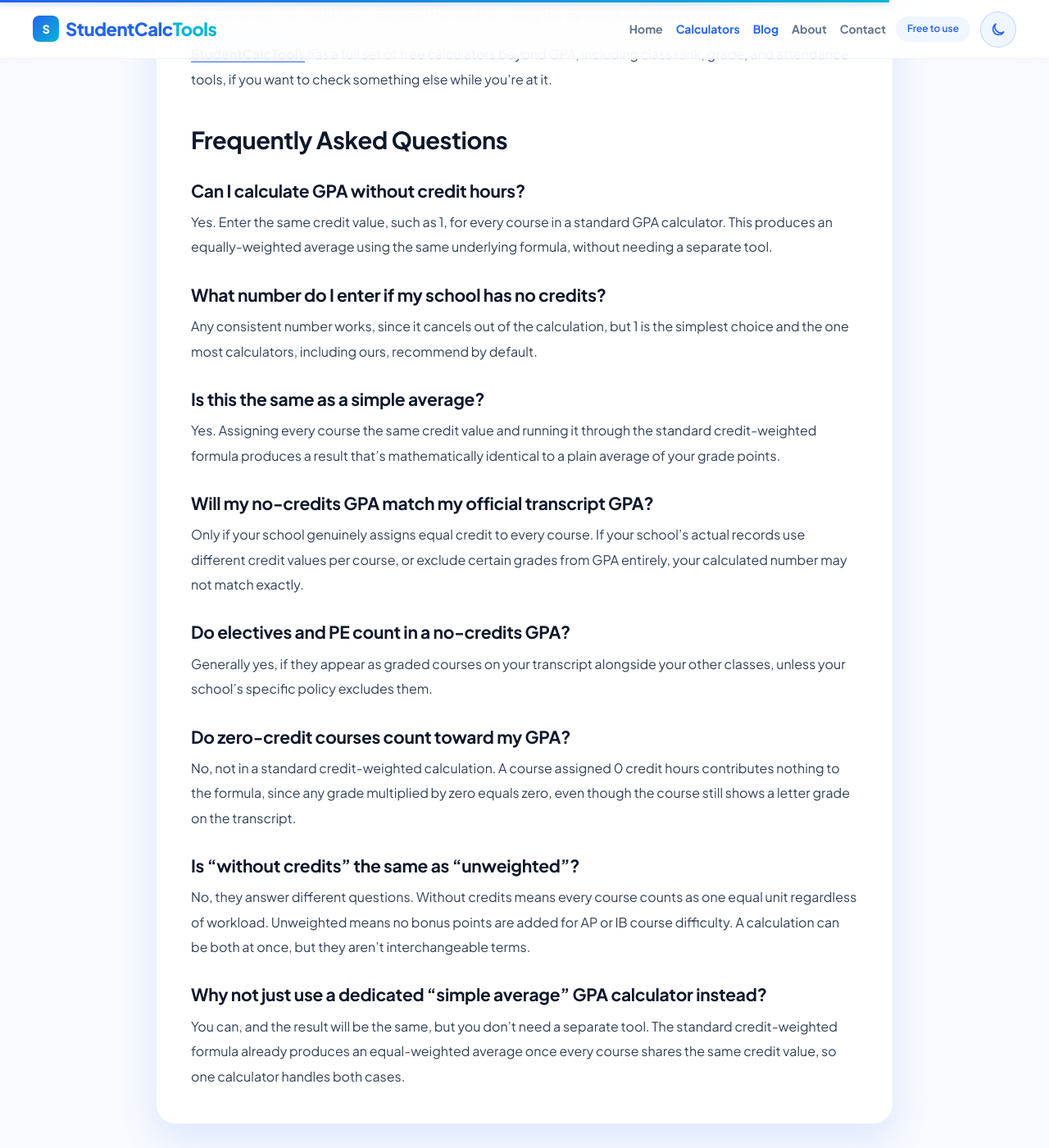
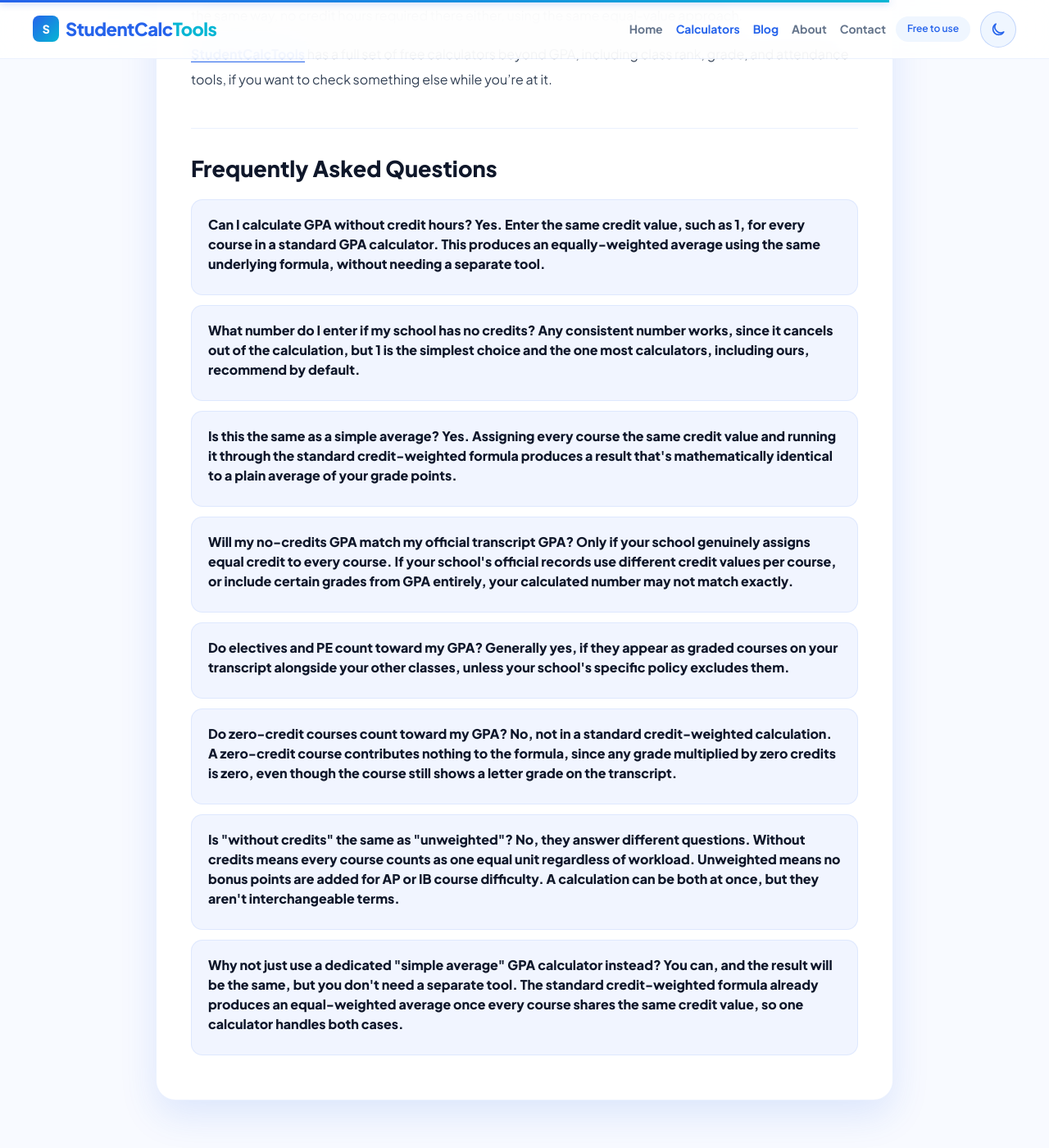
Before and after one commit to zaidmeo09-dhangal/studentcalctools, a Jekyll site: the page built from _posts/2026-08-28-gpa-calculator-without-credits-how-to-get-an-equal-weighted-gpa.md, in a window 1280 px wide and 1400 px high, scrolled down 4522 px. Shown: the whole window at 82% size. Built offline with Jekyll 4.4.1, drawn with Linux system fonts in a browser that asks for light colours; part of the change alters nothing that is shown.

Commit message:
Update _posts/2026-08-28-gpa-calculator-without-credits-how-to-get-an-equal-weighted-gpa.md (via Pages CMS)

```diff
--- a/_posts/2026-08-28-gpa-calculator-without-credits-how-to-get-an-equal-weighted-gpa.md
+++ b/_posts/2026-08-28-gpa-calculator-without-credits-how-to-get-an-equal-weighted-gpa.md
@@ -23,6 +23,70 @@ excerpt: Calculate GPA without credit hours by entering the same credit value
 featured_image: /assets/images/gpa-calculation-without-credit-hours-using-equal-weighting.webp
 image_alt: GPA calculation without credit hours using equal weighting.
 read_time: 5 min read
+faqs_raw: >-
+  Can I calculate GPA without credit hours?
+
+  Yes. Enter the same credit value, such as 1, for every course in a standard
+  GPA calculator. This produces an equally-weighted average using the same
+  underlying formula, without needing a separate tool.
+
+  ---
+
+  What number do I enter if my school has no credits?
+
+  Any consistent number works, since it cancels out of the calculation, but 1 is
+  the simplest choice and the one most calculators, including ours, recommend by
+  default.
+
+  ---
+
+  Is this the same as a simple average?
+
+  Yes. Assigning every course the same credit value and running it through the
+  standard credit-weighted formula produces a result that's mathematically
+  identical to a plain average of your grade points.
+
+  ---
+
+  Will my no-credits GPA match my official transcript GPA?
+
+  Only if your school genuinely assigns equal credit to every course. If your
+  school's official records use different credit values per course, or include
+  certain grades from GPA entirely, your calculated number may not match
+  exactly.
+
+  ---
+
+  Do electives and PE count toward my GPA?
+
+  Generally yes, if they appear as graded courses on your transcript alongside
+  your other classes, unless your school's specific policy excludes them.
+
+  ---
+
+  Do zero-credit courses count toward my GPA?
+
+  No, not in a standard credit-weighted calculation. A zero-credit course
+  contributes nothing to the formula, since any grade multiplied by zero credits
+  is zero, even though the course still shows a letter grade on the transcript.
+
+  ---
+
+  Is "without credits" the same as "unweighted"?
+
+  No, they answer different questions. Without credits means every course counts
+  as one equal unit regardless of workload. Unweighted means no bonus points are
+  added for AP or IB course difficulty. A calculation can be both at once, but
+  they aren't interchangeable terms.
+
+  ---
+
+  Why not just use a dedicated "simple average" GPA calculator instead?
+
+  You can, and the result will be the same, but you don't need a separate tool.
+  The standard credit-weighted formula already produces an equal-weighted
+  average once every course shares the same credit value, so one calculator
+  handles both cases.
 ---
 **To calculate GPA without credit hours, enter the same credit value, such as 1, for every course in the [GPA calculator](https://studentcalctools.com/gpa-calculator/). This produces a simple, equally-weighted average automatically, using the exact same formula the calculator already runs, just with every course carrying identical weight.** You don't need a separate GPA calculator no credits tool or a different method, only a different input.
 
@@ -60,8 +124,6 @@ This means entering 1 credit for every course, entering 3 credits for every cour
 2. **Select each course's letter grade** as usual.
 3. **Enter the same credit value for every course.** The specific number doesn't matter, 1 is simplest, since it cancels out of the calculation either way.
 4. **Calculate.** The result is your equally-weighted GPA, mathematically identical to a plain average of your grade points.
-
-
 
 ## **A Fully Worked Example: Five Courses, No Credits Given**
 
@@ -106,39 +168,3 @@ An equal-weighted calculation will match your school's official GPA when every o
 Everything above covers one term or one group of courses. If you want to combine an equal-weighted GPA with results from other semesters into a single cumulative figure, the [CGPA calculator](https://studentcalctools.com/cgpa-calculator/) handles that roll-up the same way, no credit hours required there either, using the same equal-value approach.
 
 [StudentCalcTools](https://studentcalctools.com/) has a full set of free calculators beyond GPA, including class rank, grade, and attendance tools, if you want to check something else while you're at it.
-
-
-
-## **Frequently Asked Questions**
-
-### **Can I calculate GPA without credit hours?**
-
-Yes. Enter the same credit value, such as 1, for every course in a standard GPA calculator. This produces an equally-weighted average using the same underlying formula, without needing a separate tool.
-
-### **What number do I enter if my school has no credits?**
-
-Any consistent number works, since it cancels out of the calculation, but 1 is the simplest choice and the one most calculators, including ours, recommend by default.
-
-### **Is this the same as a simple average?**
-
-Yes. Assigning every course the same credit value and running it through the standard credit-weighted formula produces a result that's mathematically identical to a plain average of your grade points.
-
-### **Will my no-credits GPA match my official transcript GPA?**
-
-Only if your school genuinely assigns equal credit to every course. If your school's actual records use different credit values per course, or exclude certain grades from GPA entirely, your calculated number may not match exactly.
-
-### **Do electives and PE count in a no-credits GPA?**
-
-Generally yes, if they appear as graded courses on your transcript alongside your other classes, unless your school's specific policy excludes them.
-
-### **Do zero-credit courses count toward my GPA?**
-
-No, not in a standard credit-weighted calculation. A course assigned 0 credit hours contributes nothing to the formula, since any grade multiplied by zero equals zero, even though the course still shows a letter grade on the transcript.
-
-### **Is "without credits" the same as "unweighted"?**
-
-No, they answer different questions. Without credits means every course counts as one equal unit regardless of workload. Unweighted means no bonus points are added for AP or IB course difficulty. A calculation can be both at once, but they aren't interchangeable terms.
-
-### **Why not just use a dedicated "simple average" GPA calculator instead?**
-
-You can, and the result will be the same, but you don't need a separate tool. The standard credit-weighted formula already produces an equal-weighted average once every course shares the same credit value, so one calculator handles both cases.
```
